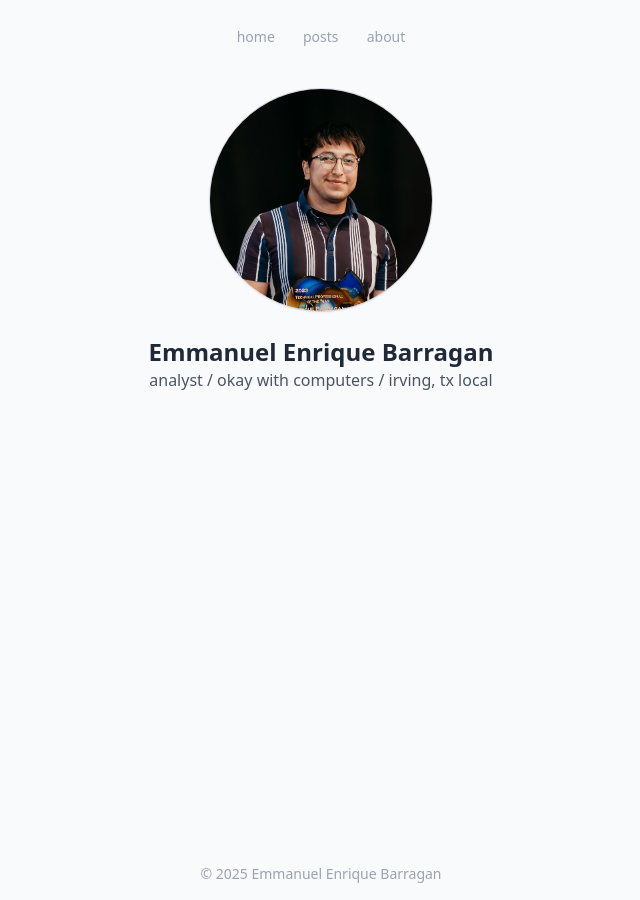
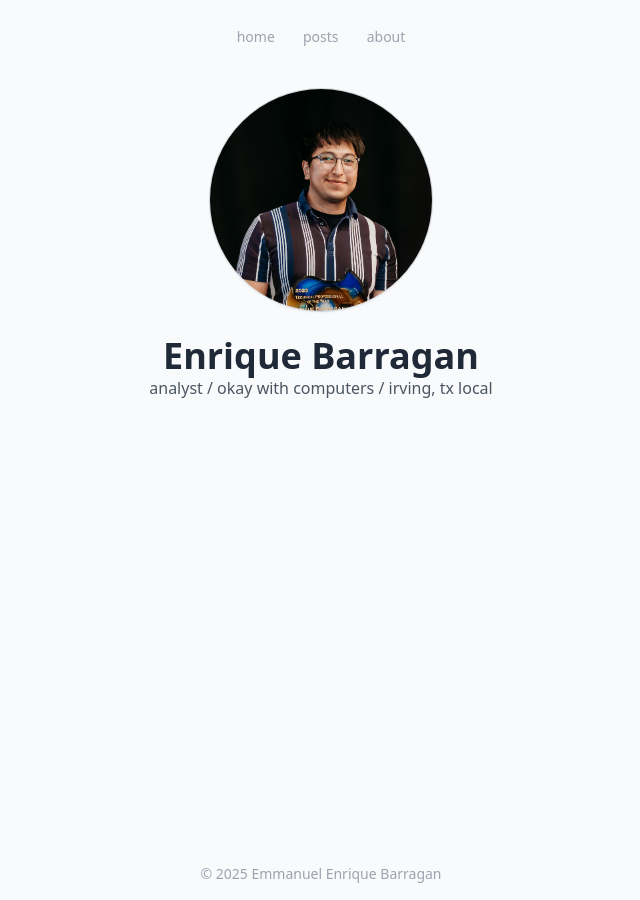
Before and after one commit to enriquebarragan/enriquebarragan.github.io, a Jekyll site: the page built from index.md, in a window 1280 px wide. Shown: the whole page, without its empty margins (319-959 px from the left). Built offline with Jekyll 4.4.1, drawn with Linux system fonts in a browser that asks for light colours; nearby versions of some CDN libraries.

Commit message:
Update index.md

```diff
--- a/index.md
+++ b/index.md
@@ -9,7 +9,7 @@
 
 <div class="mx-auto max-w-xl px-4 pt-4 pb-10 text-center space-y-4">
   <div>
-    <h1 class="text-2xl font-semibold font-sans">Emmanuel Enrique Barragan</h1>
+    <h1 class="text-4xl font-bold font-sans">Enrique Barragan</h1>
     <p class="text-sm sm:text-base text-gray-600">analyst / okay with computers / irving, tx local</p>
   </div>
 </div>
```
